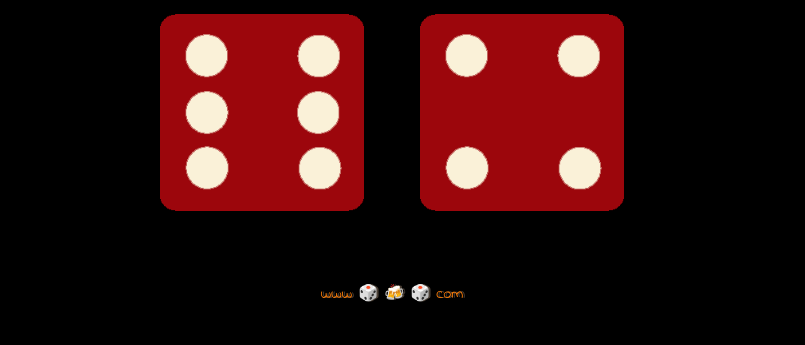
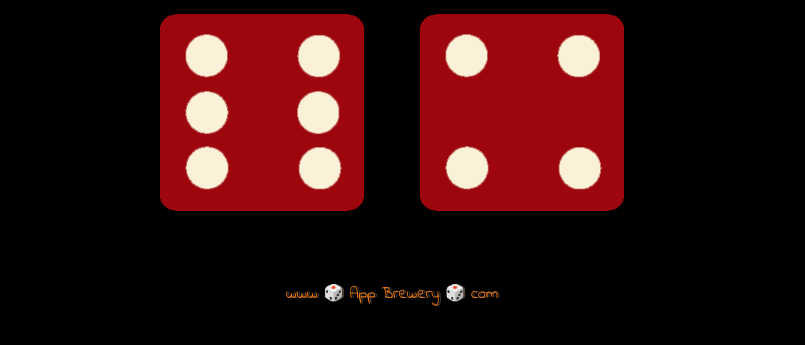
Before and after one commit to avis-scripts/dicce, a plain HTML site: page dicee.html in a window 1280 px wide. Shown: the part 321-666 px from the top of the page, without its empty margins (248-1053 px from the left). Drawn offline with Linux system fonts and the light colour scheme.

Commit message:
Update dicee.html

```diff
--- a/dicee.html
+++ b/dicee.html
@@ -28,6 +28,6 @@
   </body>
 
   <footer>
-    www 🎲 🍻 🎲 com
+    www 🎲 App Brewery 🎲 com
   </footer>
 </html>
```
